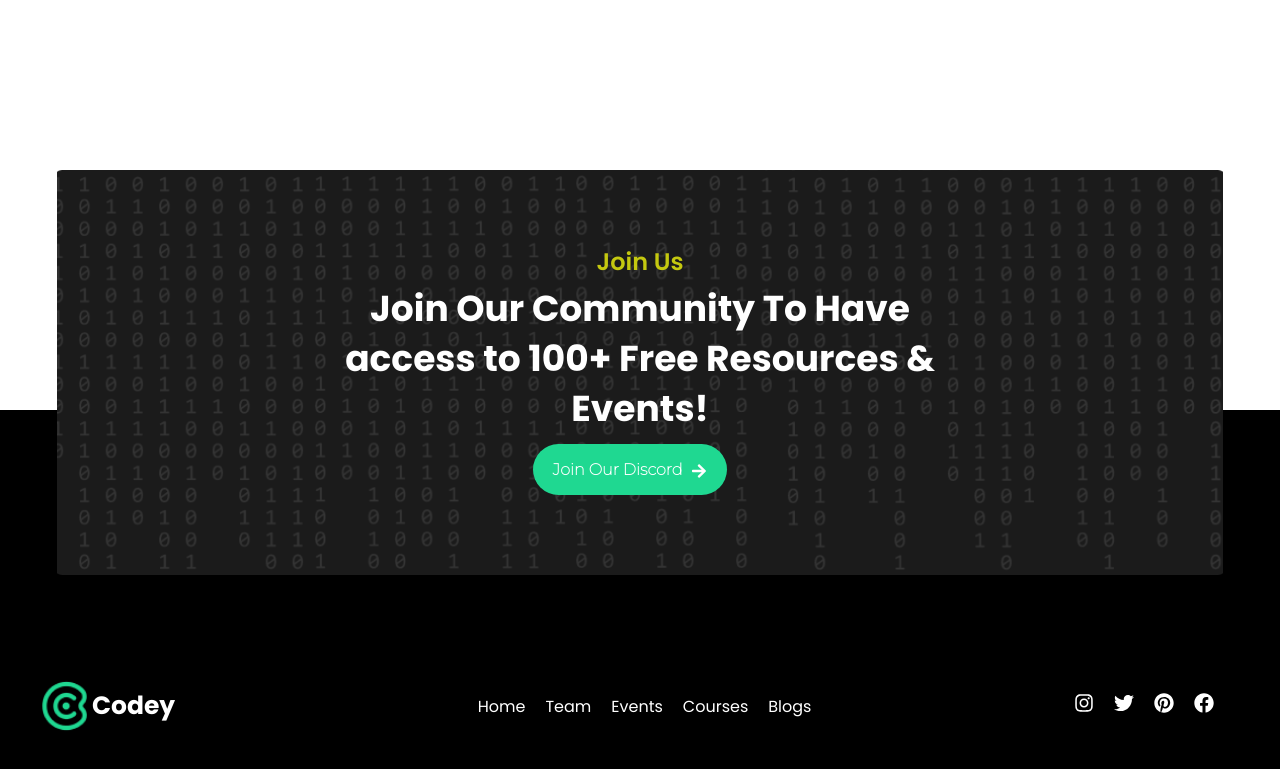
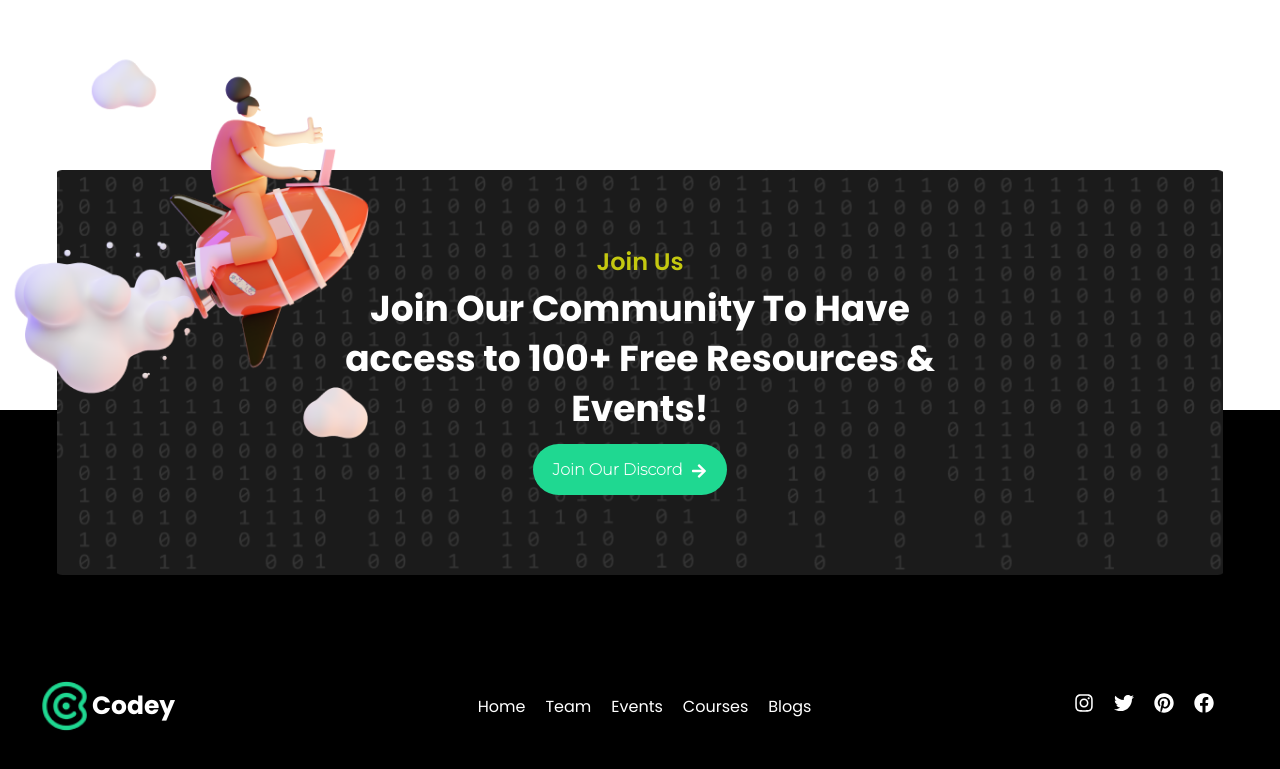
Before and after one commit to Codey-ma/frontend, a React (Create React App) app in the folder codey-site/: page / in a window 1280 px wide. Shown: the part 3293-4062 px from the top of the page. Built offline with nearby package versions, Linux system fonts and the light colour scheme.

Commit message:
update code

```diff
--- a/codey-site/src/components/Footer/index.css
+++ b/codey-site/src/components/Footer/index.css
@@ -142,3 +142,14 @@
   margin-top: -16rem;
 
 }
+
+.saly-image {
+  width: 500px;
+  height: auto;
+
+  position: absolute;
+  margin-top: -60rem;
+  left: -3%;
+  z-index: 1; /* Place it above the background */
+  /* Additional styles for Saly image */
+}
--- a/codey-site/src/components/Footer/index.js
+++ b/codey-site/src/components/Footer/index.js
@@ -17,19 +17,21 @@ const Footer = () => {
     <div className='footer'>
         <div className="container">
             <div className='row row1'>
+
                 <h3>Join Us</h3>
                 <h1>Join Our Community To Have<br /> access
                 to 100+ Free Resources &<br /> Events!</h1>
 
                 <div className="btn-group">
-          <button className='btn btn-footer'>
-            Join Our Discord <FaArrowRight style={{ color: '#fff', verticalAlign: 'middle', marginLeft: '5px' }}/>
-          </button>
-            </div>
+                  <button className='btn btn-footer'>
+                    Join Our Discord <FaArrowRight style={{ color: '#fff', verticalAlign: 'middle', marginLeft: '5px' }}/>
+                  </button>
+                </div>
 
         </div>
 
             <div className='row footer-row'>
+            <img src={Saly} className="saly-image" alt="Saly" />
               <div className="logo-footer">
                   <img src={Logo} className="logo" alt="Codey Logo" />
                   <p className='logo-title'>Codey</p>
```
